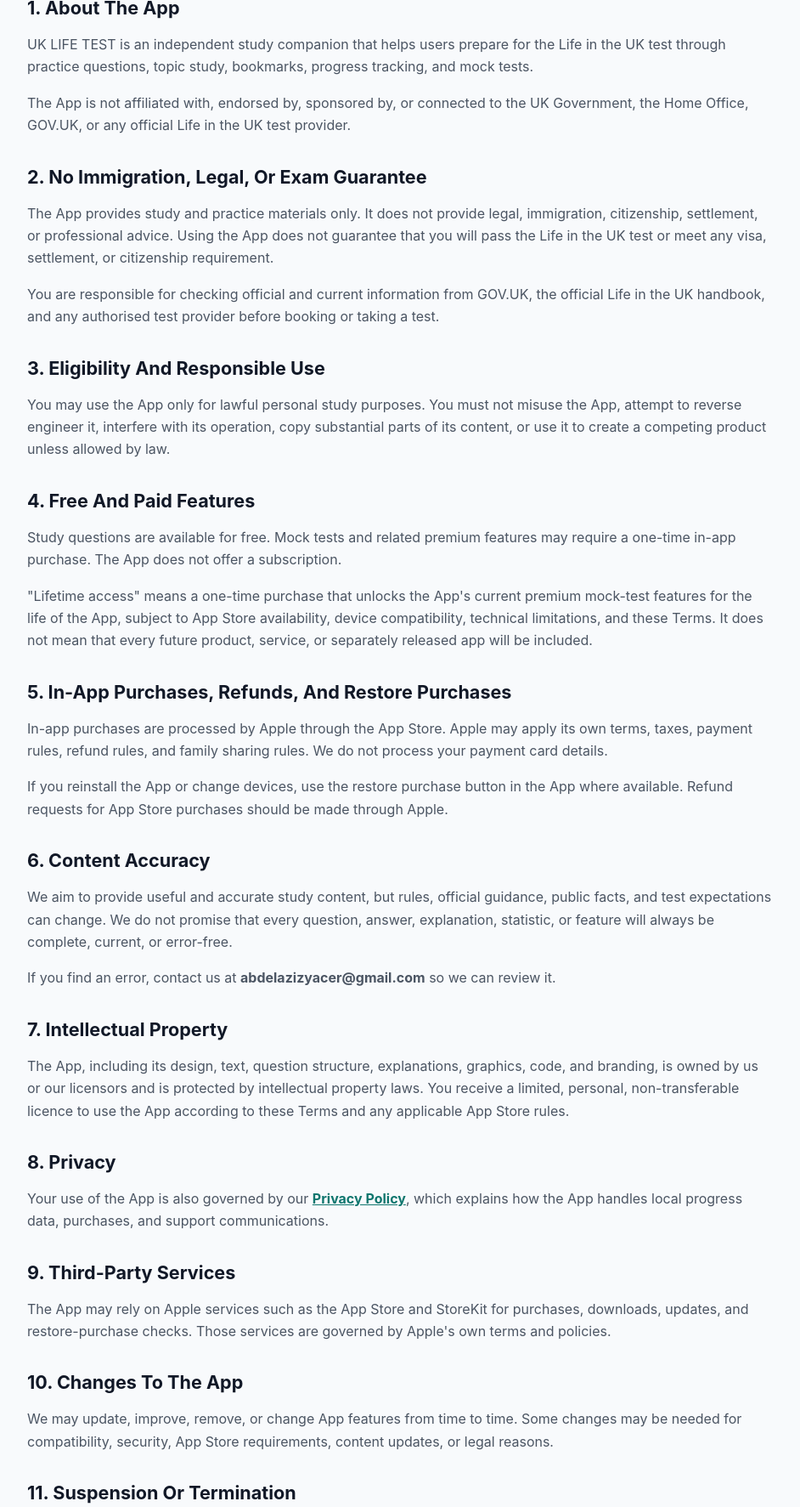
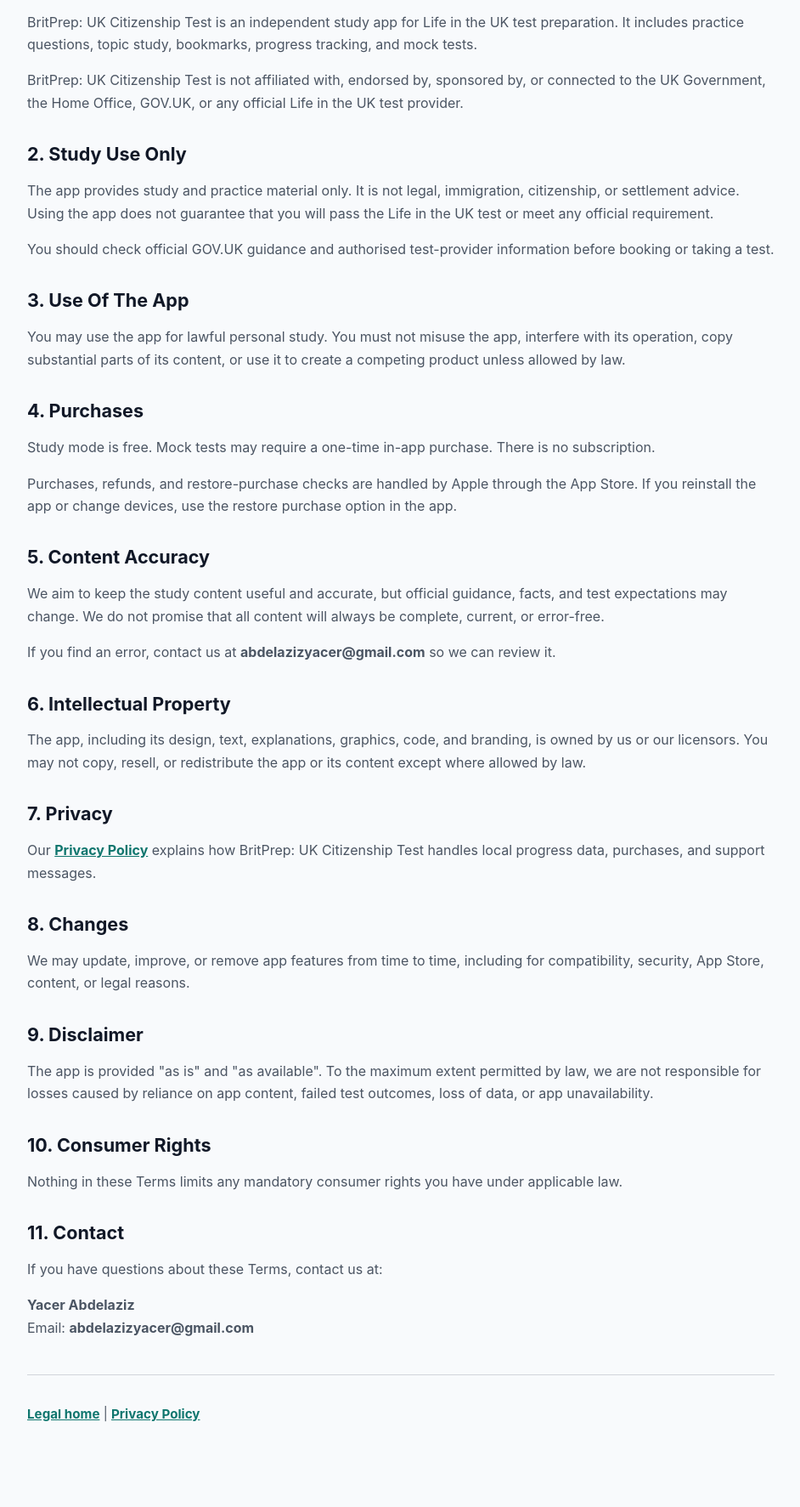
Before and after one commit to uzmanqamar/uk_life_test, a plain HTML site: page docs/terms-and-conditions.html in a window 1280 px wide. Shown: the part 306-2079 px from the top of the page at 85% size, without its empty margins (168-1110 px from the left). Drawn offline with Linux system fonts and the light colour scheme.

Commit message:
Update terms-and-conditions.html

```diff
--- a/docs/terms-and-conditions.html
+++ b/docs/terms-and-conditions.html
@@ -3,7 +3,7 @@
 <head>
   <meta charset="utf-8">
   <meta name="viewport" content="width=device-width, initial-scale=1">
-  <title>Terms and Conditions - UK LIFE TEST</title>
+  <title>Terms and Conditions - BritPrep: UK Citizenship Test</title>
   <style>
     :root {
       color-scheme: light;
@@ -13,8 +13,6 @@
       --bg: #f8fafc;
       --panel: #ffffff;
       --accent: #0f766e;
-      --warn: #92400e;
-      --warn-bg: #fffbeb;
     }
 
     * {
@@ -65,15 +63,6 @@
       font-weight: 700;
     }
 
-    .notice {
-      border: 1px solid #f59e0b;
-      background: var(--warn-bg);
-      color: var(--warn);
-      padding: 14px 16px;
-      border-radius: 8px;
-      margin: 24px 0;
-    }
-
     .meta {
       color: var(--muted);
       margin: 0;
@@ -91,63 +80,47 @@
   <main>
     <header>
       <h1>Terms and Conditions</h1>
-      <p class="meta">UK LIFE TEST</p>
-      <p class="meta">Effective date: 10 July 2026</p>
+      <p class="meta">BritPrep: UK Citizenship Test</p>
+      <p class="meta">Effective date: 16 July 2026</p>
     </header>
 
-    <p>These Terms and Conditions ("Terms") apply to your use of UK LIFE TEST (the "App"), provided by <strong>Yacer Abdelaziz</strong> ("we", "us", or "our"). By downloading, accessing, or using the App, you agree to these Terms.</p>
+    <p>These Terms and Conditions apply to your use of BritPrep: UK Citizenship Test, provided by <strong>Yacer Abdelaziz</strong>.</p>
 
     <h2>1. About The App</h2>
-    <p>UK LIFE TEST is an independent study companion that helps users prepare for the Life in the UK test through practice questions, topic study, bookmarks, progress tracking, and mock tests.</p>
-    <p>The App is not affiliated with, endorsed by, sponsored by, or connected to the UK Government, the Home Office, GOV.UK, or any official Life in the UK test provider.</p>
+    <p>BritPrep: UK Citizenship Test is an independent study app for Life in the UK test preparation. It includes practice questions, topic study, bookmarks, progress tracking, and mock tests.</p>
+    <p>BritPrep: UK Citizenship Test is not affiliated with, endorsed by, sponsored by, or connected to the UK Government, the Home Office, GOV.UK, or any official Life in the UK test provider.</p>
 
-    <h2>2. No Immigration, Legal, Or Exam Guarantee</h2>
-    <p>The App provides study and practice materials only. It does not provide legal, immigration, citizenship, settlement, or professional advice. Using the App does not guarantee that you will pass the Life in the UK test or meet any visa, settlement, or citizenship requirement.</p>
-    <p>You are responsible for checking official and current information from GOV.UK, the official Life in the UK handbook, and any authorised test provider before booking or taking a test.</p>
+    <h2>2. Study Use Only</h2>
+    <p>The app provides study and practice material only. It is not legal, immigration, citizenship, or settlement advice. Using the app does not guarantee that you will pass the Life in the UK test or meet any official requirement.</p>
+    <p>You should check official GOV.UK guidance and authorised test-provider information before booking or taking a test.</p>
 
-    <h2>3. Eligibility And Responsible Use</h2>
-    <p>You may use the App only for lawful personal study purposes. You must not misuse the App, attempt to reverse engineer it, interfere with its operation, copy substantial parts of its content, or use it to create a competing product unless allowed by law.</p>
+    <h2>3. Use Of The App</h2>
+    <p>You may use the app for lawful personal study. You must not misuse the app, interfere with its operation, copy substantial parts of its content, or use it to create a competing product unless allowed by law.</p>
 
-    <h2>4. Free And Paid Features</h2>
-    <p>Study questions are available for free. Mock tests and related premium features may require a one-time in-app purchase. The App does not offer a subscription.</p>
-    <p>"Lifetime access" means a one-time purchase that unlocks the App's current premium mock-test features for the life of the App, subject to App Store availability, device compatibility, technical limitations, and these Terms. It does not mean that every future product, service, or separately released app will be included.</p>
+    <h2>4. Purchases</h2>
+    <p>Study mode is free. Mock tests may require a one-time in-app purchase. There is no subscription.</p>
+    <p>Purchases, refunds, and restore-purchase checks are handled by Apple through the App Store. If you reinstall the app or change devices, use the restore purchase option in the app.</p>
 
-    <h2>5. In-App Purchases, Refunds, And Restore Purchases</h2>
-    <p>In-app purchases are processed by Apple through the App Store. Apple may apply its own terms, taxes, payment rules, refund rules, and family sharing rules. We do not process your payment card details.</p>
-    <p>If you reinstall the App or change devices, use the restore purchase button in the App where available. Refund requests for App Store purchases should be made through Apple.</p>
-
-    <h2>6. Content Accuracy</h2>
-    <p>We aim to provide useful and accurate study content, but rules, official guidance, public facts, and test expectations can change. We do not promise that every question, answer, explanation, statistic, or feature will always be complete, current, or error-free.</p>
+    <h2>5. Content Accuracy</h2>
+    <p>We aim to keep the study content useful and accurate, but official guidance, facts, and test expectations may change. We do not promise that all content will always be complete, current, or error-free.</p>
     <p>If you find an error, contact us at <strong>abdelazizyacer@gmail.com</strong> so we can review it.</p>
 
-    <h2>7. Intellectual Property</h2>
-    <p>The App, including its design, text, question structure, explanations, graphics, code, and branding, is owned by us or our licensors and is protected by intellectual property laws. You receive a limited, personal, non-transferable licence to use the App according to these Terms and any applicable App Store rules.</p>
+    <h2>6. Intellectual Property</h2>
+    <p>The app, including its design, text, explanations, graphics, code, and branding, is owned by us or our licensors. You may not copy, resell, or redistribute the app or its content except where allowed by law.</p>
 
-    <h2>8. Privacy</h2>
-    <p>Your use of the App is also governed by our <a href="./privacy-policy.html">Privacy Policy</a>, which explains how the App handles local progress data, purchases, and support communications.</p>
+    <h2>7. Privacy</h2>
+    <p>Our <a href="./privacy-policy.html">Privacy Policy</a> explains how BritPrep: UK Citizenship Test handles local progress data, purchases, and support messages.</p>
 
-    <h2>9. Third-Party Services</h2>
-    <p>The App may rely on Apple services such as the App Store and StoreKit for purchases, downloads, updates, and restore-purchase checks. Those services are governed by Apple's own terms and policies.</p>
+    <h2>8. Changes</h2>
+    <p>We may update, improve, or remove app features from time to time, including for compatibility, security, App Store, content, or legal reasons.</p>
 
-    <h2>10. Changes To The App</h2>
-    <p>We may update, improve, remove, or change App features from time to time. Some changes may be needed for compatibility, security, App Store requirements, content updates, or legal reasons.</p>
+    <h2>9. Disclaimer</h2>
+    <p>The app is provided "as is" and "as available". To the maximum extent permitted by law, we are not responsible for losses caused by reliance on app content, failed test outcomes, loss of data, or app unavailability.</p>
 
-    <h2>11. Suspension Or Termination</h2>
-    <p>We may suspend or stop providing the App, or restrict access to features, if you breach these Terms, misuse the App, or if continued operation is no longer commercially, legally, or technically practical.</p>
+    <h2>10. Consumer Rights</h2>
+    <p>Nothing in these Terms limits any mandatory consumer rights you have under applicable law.</p>
 
-    <h2>12. Disclaimers</h2>
-    <p>The App is provided on an "as is" and "as available" basis. To the maximum extent permitted by law, we disclaim all warranties, whether express or implied, including warranties of accuracy, fitness for a particular purpose, availability, and non-infringement.</p>
-
-    <h2>13. Limitation Of Liability</h2>
-    <p>To the maximum extent permitted by law, we will not be liable for indirect, incidental, special, consequential, or punitive losses, including loss of data, lost profits, failed test outcomes, immigration or citizenship consequences, or reliance on App content. Nothing in these Terms limits liability that cannot legally be limited.</p>
-
-    <h2>14. Consumer Rights</h2>
-    <p>Nothing in these Terms affects any mandatory consumer rights you have under applicable law.</p>
-
-    <h2>15. Governing Law</h2>
-    <p>These Terms are governed by applicable law, unless mandatory local consumer law gives you additional rights or requires a different governing law.</p>
-
-    <h2>16. Contact</h2>
+    <h2>11. Contact</h2>
     <p>If you have questions about these Terms, contact us at:</p>
     <p><strong>Yacer Abdelaziz</strong><br>
     Email: <strong>abdelazizyacer@gmail.com</strong></p>
```
